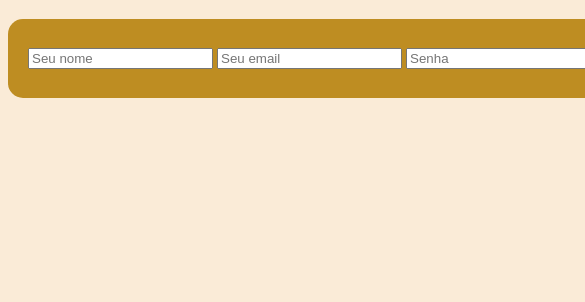
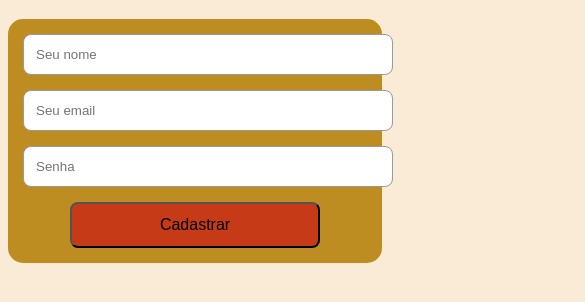
Before and after one commit to mrbc10/mrbc10.github.io, a plain HTML site: page html/cadastro.html in a window 390 px wide. Shown: the part 170-472 px from the top of the page, 585 px wide, since content can reach past the window. Drawn offline with Linux system fonts and the light colour scheme.

Commit message:
Update cadastro.css

```diff
--- a/css/cadastro.css
+++ b/css/cadastro.css
@@ -5,8 +5,10 @@
     display: flex;
     align-items: center;
     gap: 20px;
+    flex-wrap: wrap;
 }
-.navbar p{
+
+.navbar p {
     color: white;
     font-size: 20px;
 }
@@ -19,29 +21,81 @@
 .navbar a:hover {
     color: #df8f45;
 }
-.logo{
+
+.logo {
     margin-left: auto;
     font-weight: bold;
     flex-direction: column;
     font-size: 25px;
     color: rgb(141, 116, 3);
 }
-.formulario form{
+
+.formulario {
+    display: flex;
+    justify-content: center;
+}
+
+.formulario form {
     background-color: #be8d22;
-    padding: 20px;
+    padding: 30px; /* 🔥 mais espaço interno */
     border-radius: 15px;
-    width: 650px
+
+    width: 100%;
+    max-width: 650px;
+
+    display: flex;
+    flex-direction: column;
+    gap: 15px;
 }
-.formulario input:hover {
+
+/* INPUTS */
+.formulario input {
+    width: 100%;
+    padding: 12px; /* 🔥 maior */
+    border-radius: 8px;
+    border: 1px solid #999;
+    outline: none;
+}
+
+/* FOCO */
+.formulario input:focus {
     border: 2px solid #df8f45;
 }
+
+/* BOTÃO */
 button {
     background-color: #c73a17;
-    color: rgb(0, 0, 0);
-    padding: 10px;
-    border-radius: 5px;
+    color: black;
+    padding: 12px;
+    border-radius: 8px;
+
+    width: 100%;
+    max-width: 250px;
+    align-self: center;
+
+    font-size: 16px;
+    cursor: pointer;
 }
-button:hover{
-    color: black;
+
+/* HOVER */
+button:hover {
     background-color: #cf6c1b;
 }
+
+/* MOBILE */
+@media (max-width: 600px) {
+
+    .navbar {
+        justify-content: center;
+    }
+
+    .logo {
+        margin-left: 0;
+        width: 100%;
+        text-align: center;
+    }
+
+    .formulario form {
+        padding: 15px;
+    }
+}
```
